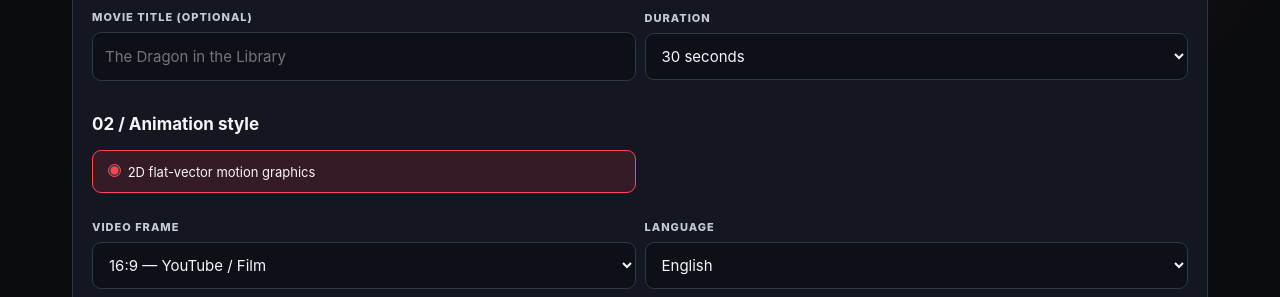
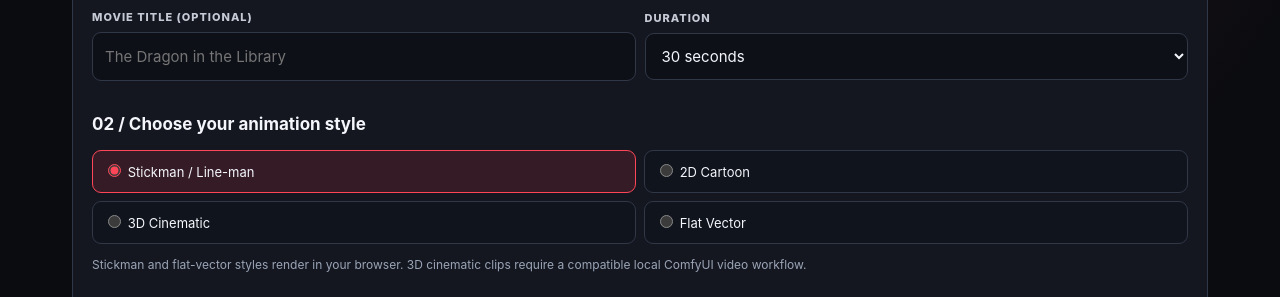
Before and after one commit to manansingh17082005-bot/CINE-AI-, a plain HTML site: page index.html in a window 1280 px wide. Shown: the part 835-1132 px from the top of the page. Drawn offline with Linux system fonts and the light colour scheme.

Commit message:
Add animation style choices

```diff
--- a/index.html
+++ b/index.html
@@ -7,7 +7,7 @@
 <section class="hero"><div class="eyebrow">YOUR STORY → YOUR ANIMATED SHORT</div><h2>Describe your story.<br>Shape every scene.</h2><p>Make a short, flat-vector motion-graphics video from a story prompt and your scene-by-scene directions. Free in your browser, with no paid video service.</p></section>
 <div class="layout"><section class="card"><h3>01 / Describe your video</h3><div class="field"><label>STORY PROMPT</label><textarea id="idea" placeholder="Example: A tiny paper boat gets lost in a rainy city, meets a friendly cat, and finds its way home."></textarea></div><div class="field"><label>SCENE-BY-SCENE DETAILS (OPTIONAL)</label><textarea id="sceneDetails" style="min-height:125px" placeholder="Scene 1: Show the rainy street at night, with blue puddles and warm yellow windows.\nScene 2: The paper boat floats past a red umbrella.\nScene 3: A friendly cat helps it reach a bright canal.\nEnding: The boat finds a child waiting at the door."></textarea><span class="small">Include what we see, who appears, colors, movement, mood, and how each scene ends.</span></div><div class="row"><button id="maharanaPreset">Load Maharana Pratap story</button><span class="small">Loads a short historical scene plan and Hindi narration script</span></div>
 <div class="row"><div class="field"><label>MOVIE TITLE (OPTIONAL)</label><input id="title" placeholder="The Dragon in the Library"></div><div class="field"><label>DURATION</label><select id="duration"><option value="15">15 seconds</option><option value="30" selected>30 seconds</option><option value="45">45 seconds</option><option value="60">1 minute</option></select></div></div>
-<h3 style="margin-top:18px">02 / Animation style</h3><div class="stylegrid" id="styles"><label class="style active"><input type="radio" name="style" value="2D flat-vector motion graphics" checked> 2D flat-vector motion graphics</label></div>
+<h3 style="margin-top:18px">02 / Choose your animation style</h3><div class="stylegrid" id="styles"><label class="style active"><input type="radio" name="style" value="2D stickman line animation" checked> Stickman / Line-man</label><label class="style"><input type="radio" name="style" value="2D cartoon animation"> 2D Cartoon</label><label class="style"><input type="radio" name="style" value="3D cartoon cinematic animation"> 3D Cinematic</label><label class="style"><input type="radio" name="style" value="2D flat-vector motion graphics"> Flat Vector</label></div><p class="small">Stickman and flat-vector styles render in your browser. 3D cinematic clips require a compatible local ComfyUI video workflow.</p>
 <div class="row" style="margin-top:14px"><div class="field"><label>VIDEO FRAME</label><select id="ratio"><option value="16:9">16:9 — YouTube / Film</option><option value="9:16">9:16 — Reels / Shorts</option><option value="1:1">1:1 — Square</option></select></div><div class="field"><label>LANGUAGE</label><select id="language"><option>English</option><option>Hindi</option><option>English + Hindi</option></select></div></div>
 <button class="primary" id="generate" style="width:100%;padding:14px;font-size:16px">✦ Build my scenes</button><div id="progress" class="hide"><div id="bar"></div></div><div id="status" class="small" style="margin-top:9px">Ready. Write your idea to begin.</div>
 <div class="notice" style="margin-top:14px"><b>FREE FLAT-VECTOR VIDEO</b><br>Your prompt and scene directions shape a simple, animated vector story with moving characters, backgrounds, scene titles, and captions. Rendering happens in this browser. No paid service or AI footage is used.</div>
```
